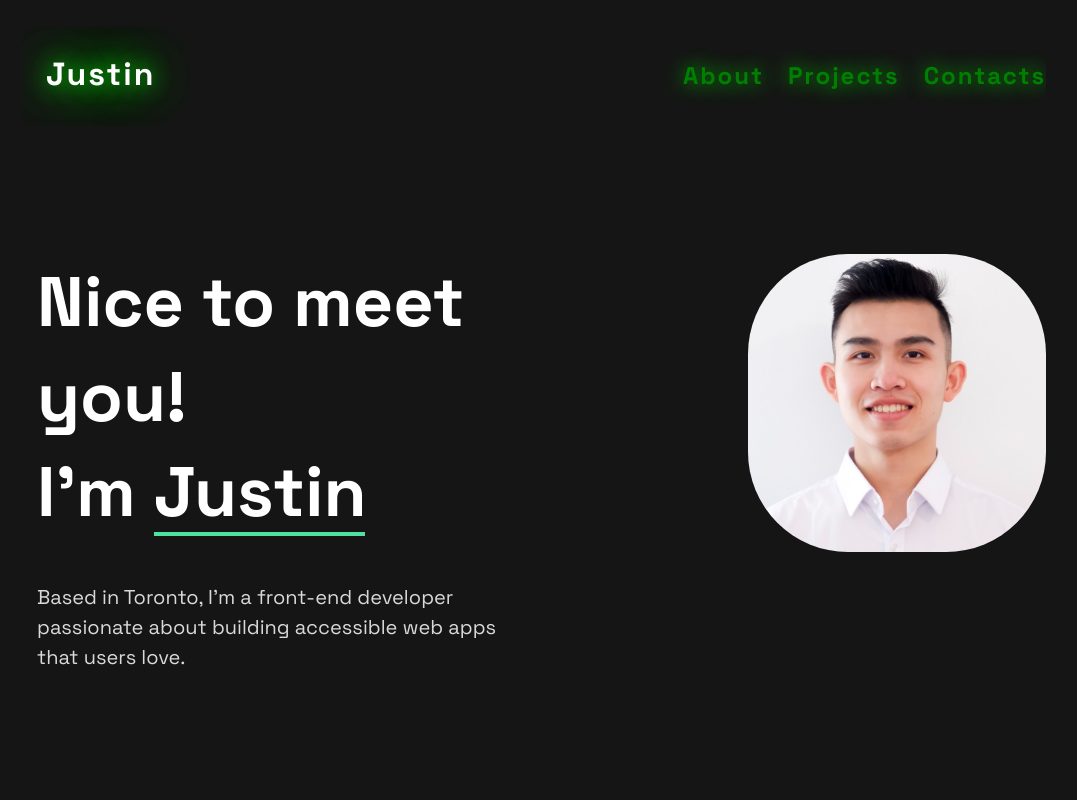
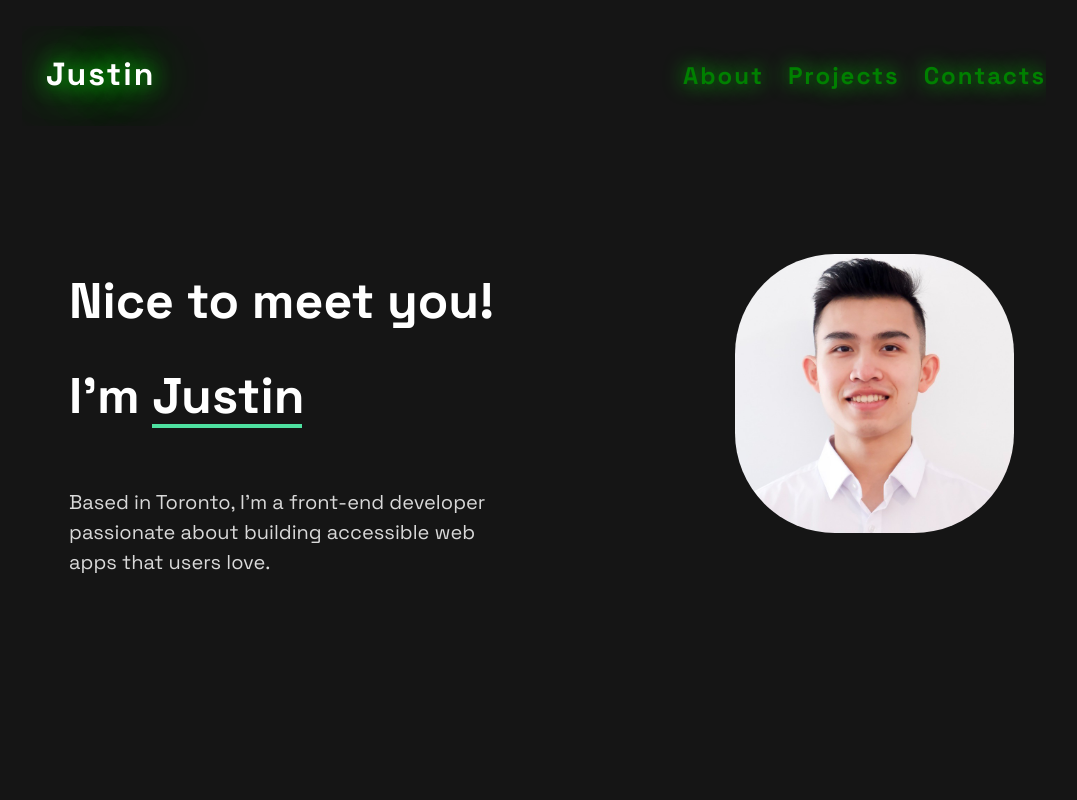
Before and after one commit to tin0312/my-portfolio-website, a React (Vite) app: page / in a window 1280 px wide. Shown: the top 800 px of the page, without its empty margins (106-1183 px from the left). Built offline with nearby package versions, Linux system fonts and the light colour scheme.

Commit message:
Small size bootstrap

```diff
--- a/src/App.css
+++ b/src/App.css
@@ -68,11 +68,12 @@ header .brand-name:hover {
 .home-container {
   display: flex;
   align-items: center;
-  width: 80%;
-  height: auto;
+  width: auto;
   margin: 10% auto 0;
   padding-right: 0;
   padding-left: 0;
+  justify-content: center;
+  align-items: center;
 }
 .home-row{
   display: flex;
@@ -131,6 +132,18 @@ header .brand-name:hover {
   font-size: 20px;
   color: #d9d9d9;
   font-family: "Space Grotesk", sans-serif;
+  width: 461px;
+}
+@media only screen and (min-width: 320px) {
+  .greeting{
+    font-size: 50px;
+  }
+  .introduction-message{
+    width: 100%;
+  }
+  .contact-header{
+    font-size: 60px !important;
+  }
 }
 /* About section */
 .about-container {
@@ -265,7 +278,6 @@ header .brand-name:hover {
   justify-content: space-around;
   align-items: center;
   background-color: #242424;
-  width: 80%;
   height: auto;
   margin: 10% auto 18%;
 }
@@ -274,13 +286,12 @@ header .brand-name:hover {
 }
 .form-container {
   display: flex;
-  justify-content: center;
   align-items: center;
 }
 .contact-header {
   color: #fff;
   font-family: "Space Grotesk", sans-serif;
-  font-size: 88px;
+  font-size: 70px;
   font-weight: 700;
   line-height: 88px;
   letter-spacing: -2.5px;
@@ -311,7 +322,7 @@ textarea {
   outline: 0;
   background: transparent;
   border-bottom: 1px solid white;
-  margin-bottom: 4%;
+  margin-bottom: 10%;
   color: white;
 }
 #message{
--- a/src/Pages/Brand.jsx
+++ b/src/Pages/Brand.jsx
@@ -6,19 +6,17 @@ import { Container } from "react-bootstrap";
 
 export default function Brand() {
   return (
-    <Container fluid className="home-container d-flex mb-5">
+    <Container fluid className="home-container mb-5 w-75">
       {/* Name && Introduction */}
-      <Row className="home-row w-100 flex-lg-row flex-column">
-        <Col xs= {12} lg={6} className="introduction-container mb-5 mb-lg-0">
+      <Row className="home-row w-100 flex-lg-row flex-column w-75">
+        <Col xs={12} lg={6} className="introduction-container mb-5 mb-lg-0">
           <h1 className="greeting">
             Nice to meet you!
             <br /> I’m <span id="name">Justin</span>
           </h1>
           <p className="introduction-message">
             Based in Toronto, I’m a front-end developer
-            <br />
             passionate about building accessible web apps
-            <br />
             that users love.
           </p>
         </Col>
--- a/src/Pages/Contacts.jsx
+++ b/src/Pages/Contacts.jsx
@@ -57,7 +57,7 @@ export default function Contacts() {
             <br /> to you as soon as possible.
           </p>
         </Col>
-      <Col xs={12} lg={6} onSubmit={handleSubmit} className="form-container">
+      <Col xs={12} lg={6} onSubmit={handleSubmit} className="form-container justify-content-xs-start justify-content-lg-center">
         <form action="">
           <label htmlFor="name">NAME</label>
           <input
```
